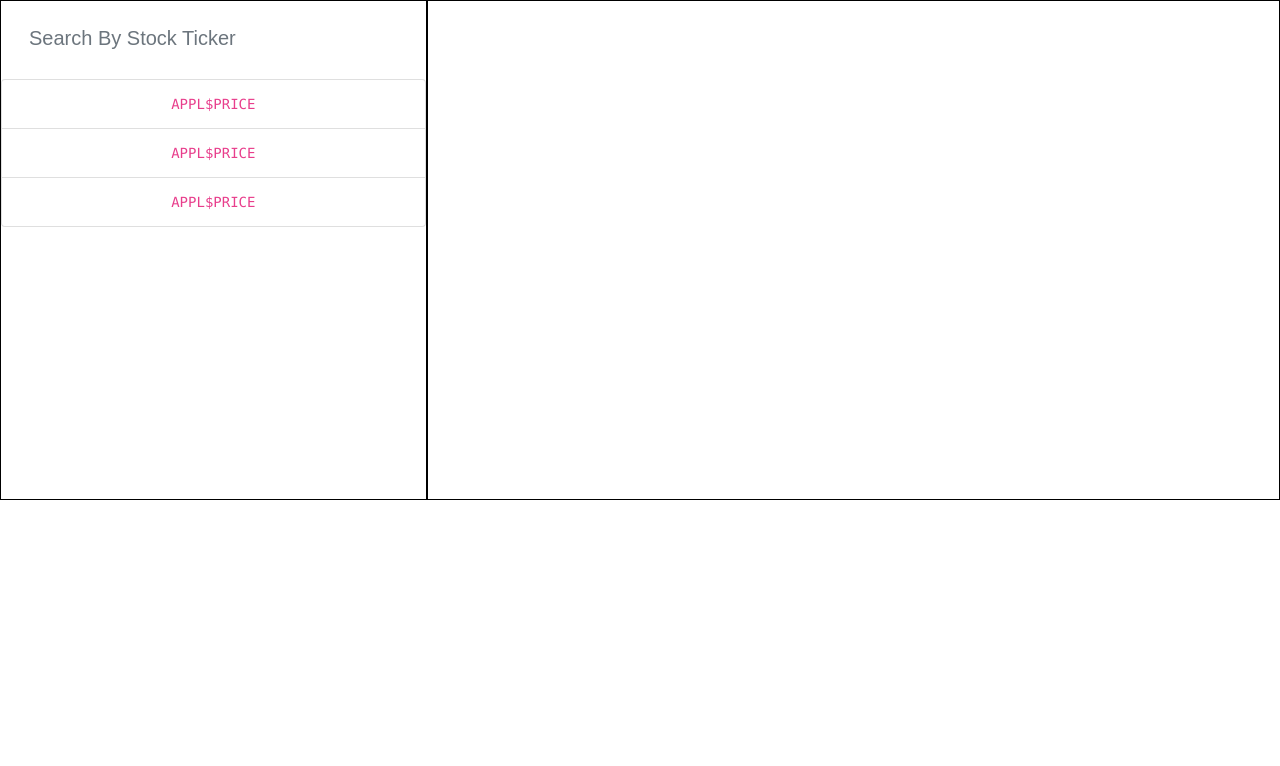
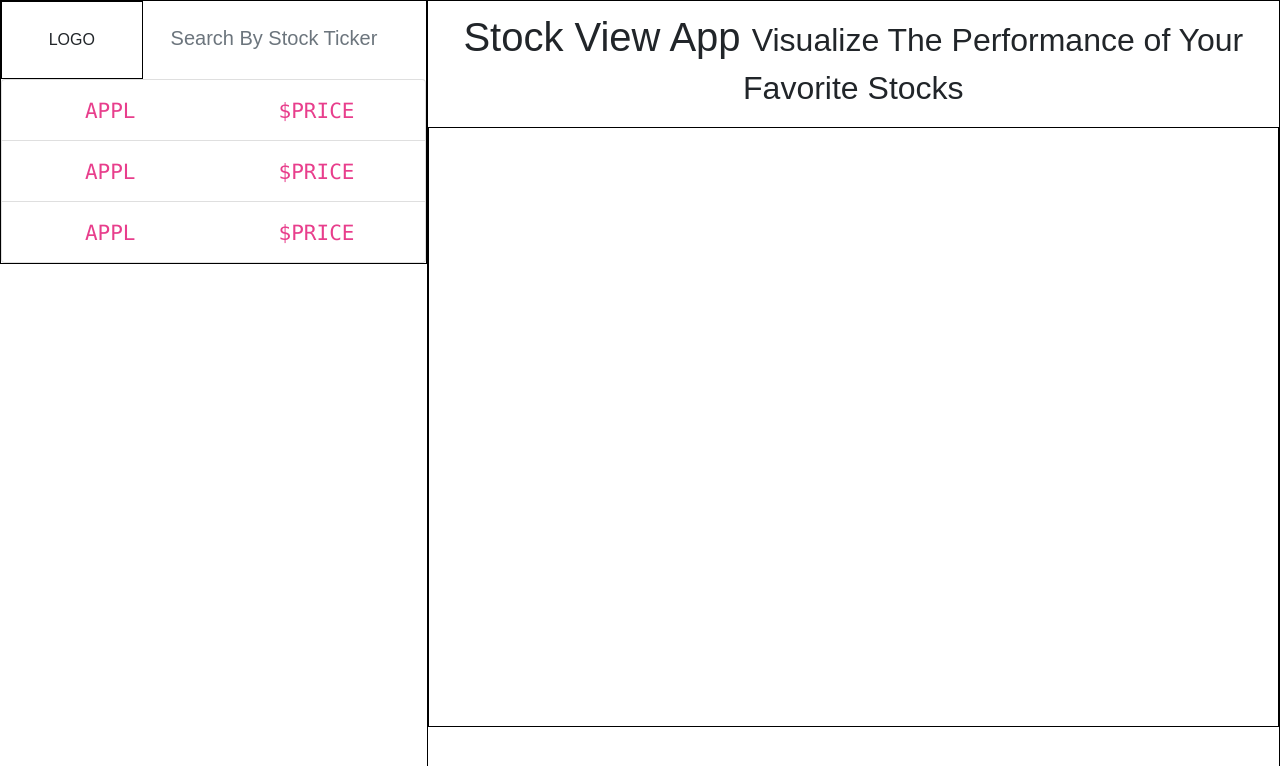
Before and after one commit to tea-kay/FCC-stock-view, a React (Create React App) app in the folder client/: page / in a window 1280 px wide. Shown: the top 766 px of the page. Built offline with nearby package versions, Linux system fonts and the light colour scheme; no server answers.

Commit message:
Formatted sizing for chart view

```diff
--- a/client/src/App.js
+++ b/client/src/App.js
@@ -4,7 +4,7 @@ import io from 'socket.io-client';
 import logo from './logo.svg';
 import './App.css';
 
-import { Grid, Row, Col, ListGroup, ListGroupItem, FormGroup, FormControl } from 'react-bootstrap';
+import { Grid, Row, Col, ListGroup, ListGroupItem, FormGroup, FormControl, PageHeader, small } from 'react-bootstrap';
 
 const socket = io.connect();
 
@@ -37,24 +37,48 @@ class App extends Component {
         <div className="container-fluid">
           <Row>
             <Col md={4} className="stock-list">
-              <form>
-                <FormGroup bsSize="large" className="row">
-                  <FormControl type="text" placeholder="Search By Stock Ticker" className="search-bar fluid"/>
-                </FormGroup>
-              </form>
-              <ListGroup className="fluid">
-                <ListGroupItem className="row">
-                  <Col md={12}><code>APPL</code><code>$PRICE</code></Col>
+              <Row>
+                <Col md={4} className="logo-sec">LOGO</Col>
+                <Col md={8}>
+                  <form>
+                    <FormGroup bsSize="large" className="row">
+                      <FormControl type="text" placeholder="Search By Stock Ticker" className="search-bar fluid"/>
+                    </FormGroup>
+                  </form>
+                </Col>
+              </Row>
+              <ListGroup className="stock-info">
+                <ListGroupItem className="row" >
+                  <Row>
+                    <Col md={6}><code>APPL</code></Col><Col md={6}><code>$PRICE</code></Col>
+                  </Row>
                 </ListGroupItem>
                 <ListGroupItem className="row">
-                  <Col md={12}><code>APPL</code><code>$PRICE</code></Col>
+                  <Row>
+                    <Col md={6}><code>APPL</code></Col><Col md={6}><code>$PRICE</code></Col>
+                  </Row>
                 </ListGroupItem>
                 <ListGroupItem className="row">
-                  <Col md={12}><code>APPL</code><code>$PRICE</code></Col>
+                  <Row>
+                    <Col md={6}><code>APPL</code></Col><Col md={6}><code>$PRICE</code></Col>
+                  </Row>
                 </ListGroupItem>
               </ListGroup>
             </Col>
             <Col md={8} className="chart-view">
+              <Row>
+                <Col md={12}>
+                <PageHeader className="header-content">
+                  Stock View App <small>Visualize The Performance of Your Favorite Stocks</small>
+                </PageHeader>
+                <br/>
+              </Col>
+              </Row>
+              <Row>
+                <Col md={12} className="live-chart">
+
+                </Col>
+              </Row>
             </Col>
           </Row>
         </div>
--- a/client/src/index.css
+++ b/client/src/index.css
@@ -5,14 +5,29 @@ body {
 }
 
 .stock-list {
-  height: 500px;
+  height: 100%;
   border: 1px solid black;
 }
 
 .chart-view {
-  height: 500px;
+  height: 800px;
   border: 1px solid black;
 
+}
+
+.header-content {
+  padding-top: 12px;
+}
+
+.live-chart {
+  margin-top: -14px;
+  height: 600px;
+  border: 1px solid black;
+}
+
+.logo-sec {
+  padding-top: 26px;
+  border: 1px solid black;
 }
 
 .search-bar {
@@ -27,3 +42,7 @@ body {
   -moz-box-shadow: none !important;
   box-shadow: none !important;
 }
+
+.stock-info {
+  font-size: 24px;
+}
```
Also changed, not shown: client/src/chartview.js (added).
